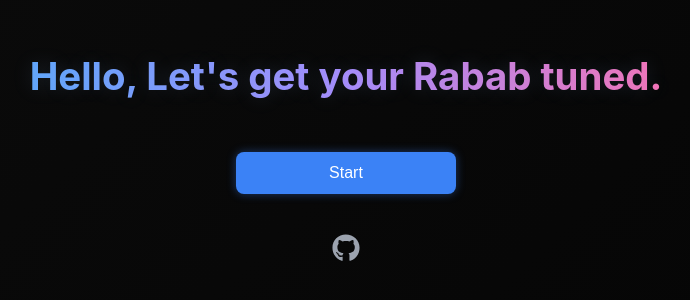
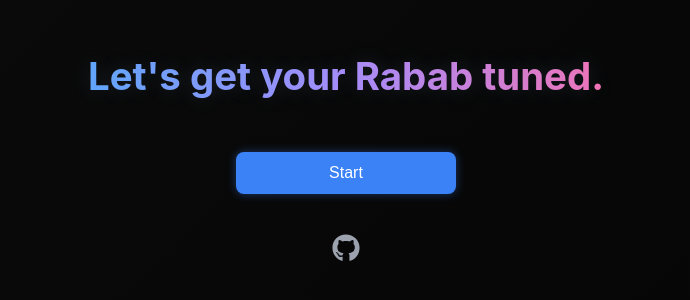
Before and after one commit to HussainQadri/rabab-tuner, a React (Create React App) app in the folder frontend/: page / in a window 1280 px wide. Shown: the part 254-554 px from the top of the page, without its empty margins (318-1008 px from the left). Built offline with nearby package versions, Linux system fonts and the light colour scheme.

Commit message:
Testing text changes for landing page.

```diff
--- a/frontend/src/components/Landing.js
+++ b/frontend/src/components/Landing.js
@@ -4,7 +4,7 @@ import { FaGithub } from "react-icons/fa";
 
 export default function Landing({ onStart }) {
   const [displayed, setDisplayed] = useState("");
-  const fullText = "Hello, Let's get your Rabab tuned.";
+  const fullText = "Let's get your Rabab tuned.";
 
   useEffect(() => {
     let index = 0;
```
